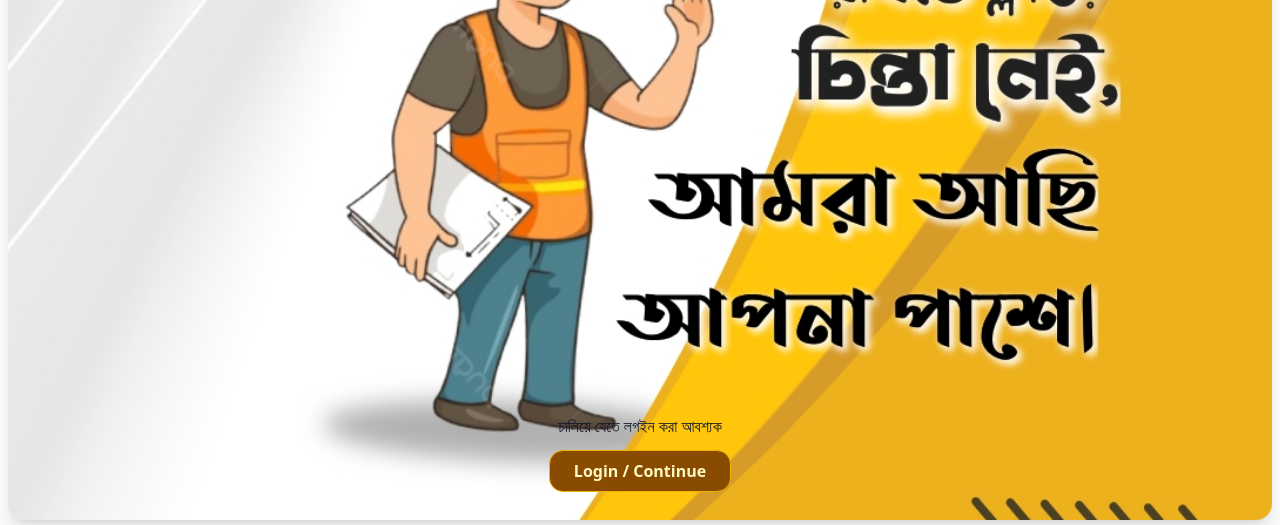
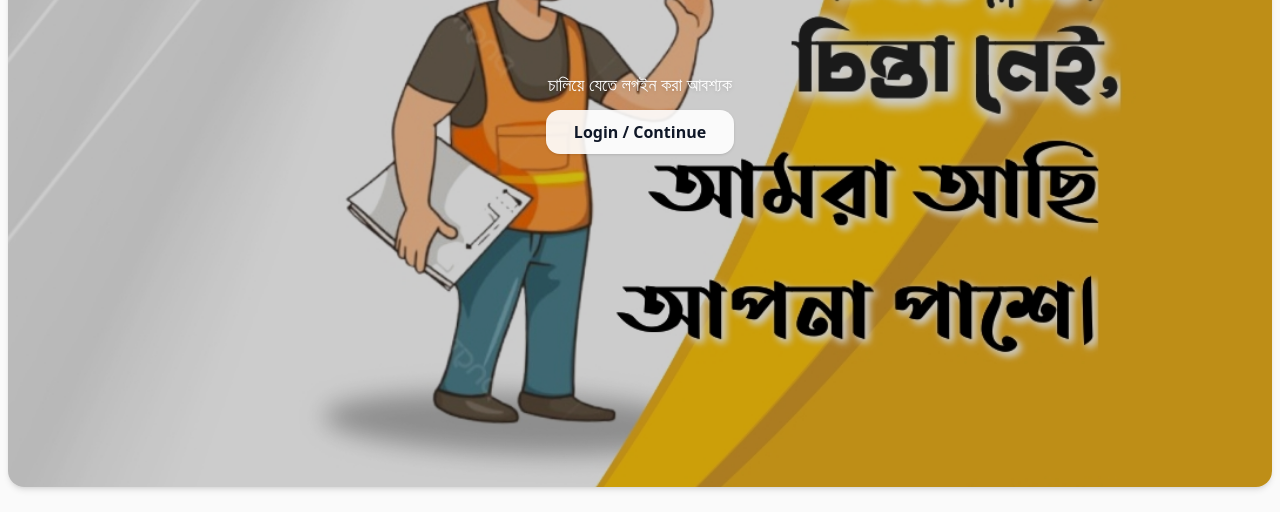
Before and after one commit to ShahAlom47/my_work_book, a Next.js app: page / in a window 1280 px wide. Shown: the part 344-869 px from the top of the page. Built offline with nearby package versions, Linux system fonts and the light colour scheme; no server answers.

Commit message:
update   banner

```diff
--- a/src/Component/Banner.tsx
+++ b/src/Component/Banner.tsx
@@ -10,54 +10,56 @@ const Banner = () => {
   const { user } = useUser();
 
   return (
-    <section className="relative max-w-7xl mx-auto md:h-[800px] h-[500px] flex items-end justify-center text-center rounded-2xl overflow-hidden shadow-lg">
-      {/* Background image */}
+    <section className="relative max-w-7xl mx-auto h-[420px] sm:h-[500px] md:h-[650px] lg:h-[750px] rounded-2xl overflow-hidden shadow-md flex items-center justify-center">
+
+      {/* Desktop Image */}
       <Image
         src={imgFull}
         alt="MyWorkBook Banner"
         fill
-        className="object-cover absolute inset-0 hidden md:flex mx-auto "
+        className="object-cover absolute inset-0 hidden md:block"
         priority
       />
+
+      {/* Mobile Image */}
       <Image
         src={imgMobile}
         alt="MyWorkBook Banner"
-        // fill
-        width={400}
-        height={300}
-        className="object-cover absolute inset-0 md:hidden "
+        fill
+        className="object-cover absolute inset-0 md:hidden"
         priority
       />
 
-      {/* Overlay */}
-      {/* <div className="absolute inset-0 bg-black bg-opacity-10 bb"></div> */}
+      {/* Overlay for better readability */}
+      <div className="absolute inset-0 bg-black/30 md:bg-black/20"></div>
 
       {/* Content */}
-      <div className="relative z-10 px-4 text-white">
+      <div className="relative z-10 text-center px-4 max-w-md mx-auto">
 
-
-        {/* Conditional Buttons */}
+        {/* Login Required / User Welcome */}
         {!user ? (
-          <div className="space-y-3 mb-7">
-            <p className="text-sm md:text-base text-gray-900 ">
+          <div className="space-y-3 mt-20 md:mt-0">
+            <p className="text-base sm:text-lg text-white drop-shadow">
               চালিয়ে যেতে লগইন করা আবশ্যক
             </p>
+
             <Link
               href="/login"
-              className="inline-block bg-yellow-800 border-yellow-500 border text-yellow-100 font-semibold px-6 py-2 rounded-xl hover:bg-yellow-900 transition"
+              className="inline-block bg-white/90 text-gray-900 font-semibold px-6 py-2 sm:px-7 sm:py-2.5 rounded-xl shadow hover:bg-white transition"
             >
               Login / Continue
             </Link>
           </div>
         ) : (
-          <div className="space-y-3 mb-7">
-            <p className="text-sm md:text-base text-gray-200">
+          <div className="space-y-3 mt-20 md:mt-0">
+            <p className="text-base sm:text-lg text-white drop-shadow">
               Welcome back,{" "}
               <span className="font-semibold">{user?.name || "User"}</span> 👋
             </p>
+
             <Link
               href="/my-book"
-              className="inline-block text-white bg-blue-600 font-semibold px-6 py-2 rounded-xl hover:bg-blue-100 transition"
+              className="inline-block bg-blue-600 text-white font-semibold px-6 py-2 sm:px-7 sm:py-2.5 rounded-xl shadow hover:bg-blue-700 transition"
             >
               📋 My List
             </Link>
```
